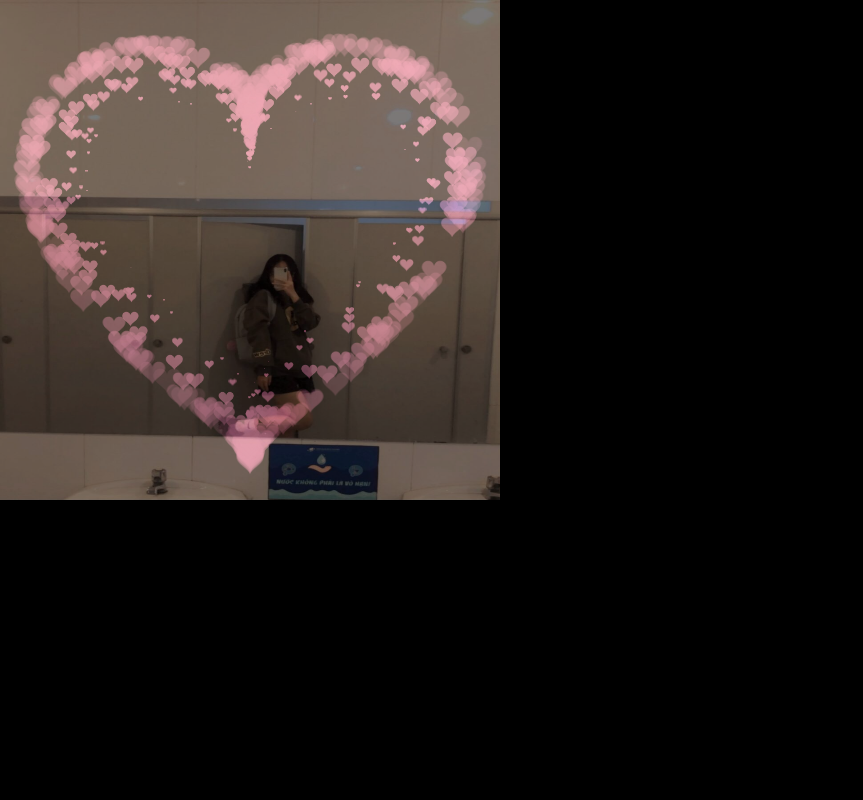
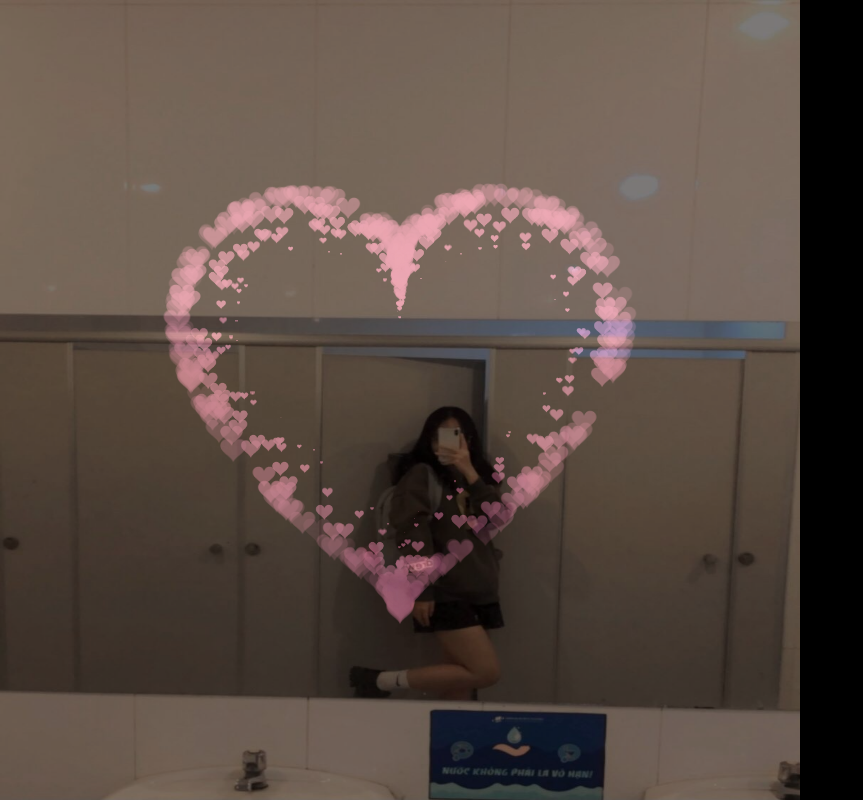
Before and after one commit to luongtansang98/Heart, a plain HTML site: page index.html in a window 1280 px wide. Shown: the whole page, without its empty margins (0-863 px from the left). Drawn offline with Linux system fonts and the light colour scheme.

Commit message:
change img size

```diff
--- a/index.html
+++ b/index.html
@@ -15,8 +15,8 @@
 }
 canvas {
   position: absolute;
-  width: 500px;
-  height: 500px;
+  width: 800px;
+  height: 100vh;
 }
   </style>
  </HEAD>
```
